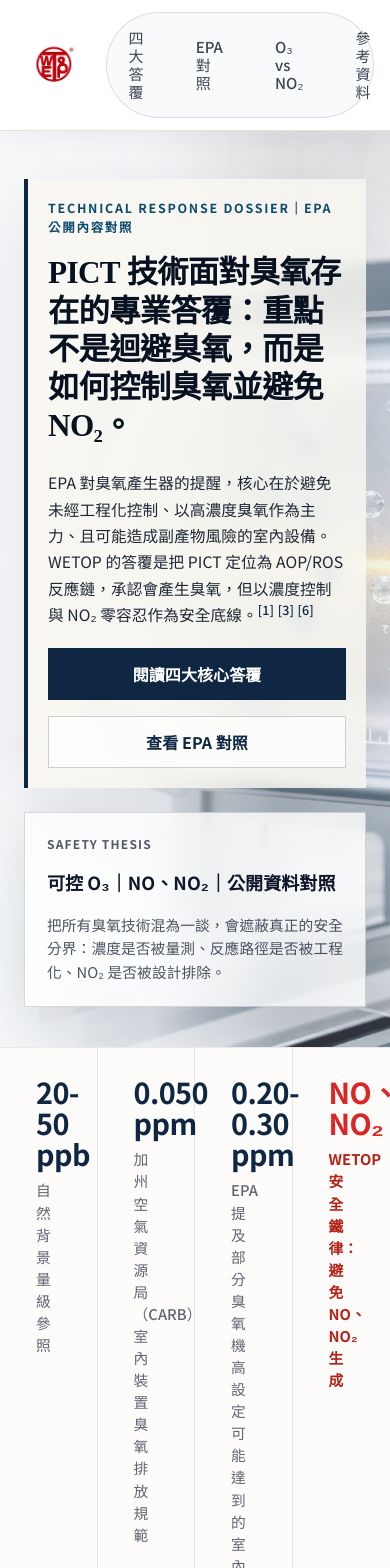
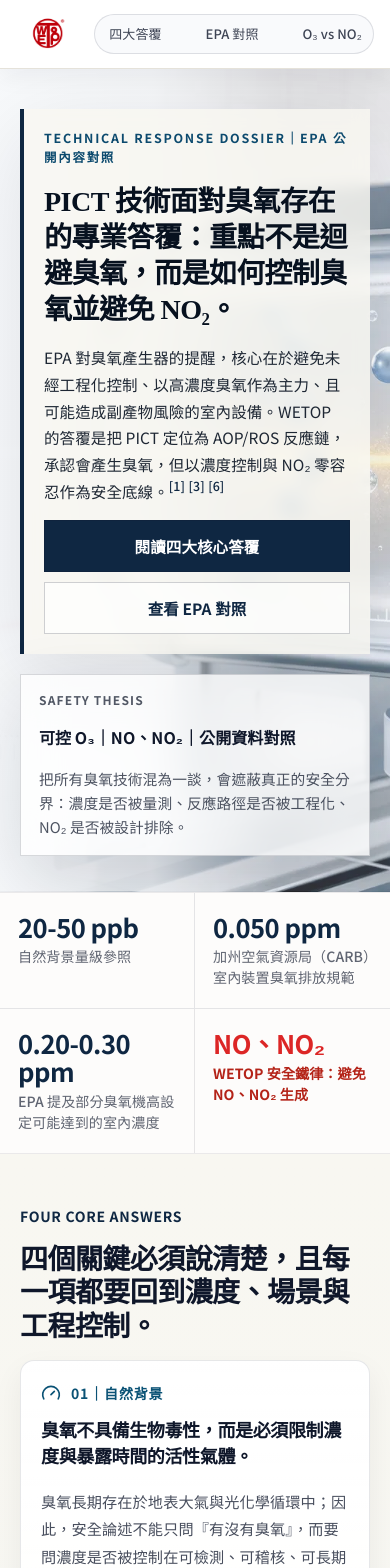
Before and after one commit to kavowu/pict-ozone-safety, a React (Vite) app: page / in a window 390 px wide. Shown: the top 1568 px of the page. Built offline with nearby package versions, Linux system fonts and the light colour scheme.

Commit message:
Full mobile UX optimization: nav, hero, metrics 2-col, cards, table, spacing

```diff
--- a/src/index.css
+++ b/src/index.css
@@ -1053,47 +1053,146 @@
   }
 
   @media (max-width: 760px) {
+    /* ── Navigation ── */
     .brand-logo {
-      height: 52px;
+      height: 44px;
     }
 
-    .hero-section {
-      padding: 48px 24px 40px;
-      min-height: calc(100vh - 64px);
+    .nav-links {
+      gap: 0;
+      overflow-x: auto;
+      white-space: nowrap;
+      -webkit-overflow-scrolling: touch;
+      padding: 4px;
+      border-radius: 999px;
+      scrollbar-width: none;
     }
 
-    .content-section,
-    .split-section,
-    .image-text-section,
-    .principle-section {
-      padding: 56px 24px;
+    .nav-links::-webkit-scrollbar {
+      display: none;
+    }
+
+    .nav-link {
+      font-size: 13px;
+      padding: 7px 10px;
+    }
+
+    /* ── Hero ── */
+    .hero-section {
+      padding: 40px 20px 36px;
+      min-height: auto;
+      background-attachment: scroll;
+    }
+
+    .hero-content {
+      grid-template-columns: 1fr;
+      padding: 0;
+      gap: 20px;
     }
 
     .hero-copy {
-      padding: clamp(20px, 3vw, 28px);
+      padding: 20px;
+    }
+
+    .hero-copy h1 {
+      font-size: clamp(1.7rem, 7.2vw, 2.4rem);
+      line-height: 1.28;
+      margin-bottom: 1rem;
+      margin-top: 0.3rem;
+    }
+
+    .lead {
+      font-size: 0.97rem;
+      line-height: 1.72;
+      margin-top: 12px;
+    }
+
+    .cta-buttons {
+      flex-direction: column;
+      gap: 10px;
+      margin-top: 1rem;
     }
 
     .cta-button {
       width: 100%;
       text-align: center;
       padding: 14px 20px;
-      font-size: 1rem;
+      font-size: 0.97rem;
       min-height: 48px;
       display: flex;
       align-items: center;
       justify-content: center;
     }
 
+    .hero-panel {
+      max-width: 100%;
+      padding: 16px 18px;
+    }
+
+    .hero-panel .thesis {
+      font-size: 16px;
+      line-height: 1.6;
+    }
+
+    /* ── Metrics band ── */
+    .metrics-band {
+      grid-template-columns: 1fr 1fr;
+    }
+
+    .metric-block {
+      padding: 20px 18px;
+      border-right: 1px solid rgba(15, 23, 42, 0.1);
+      border-bottom: 1px solid rgba(15, 23, 42, 0.1);
+    }
+
+    .metric-block:nth-child(2n) {
+      border-right: 0;
+    }
+
+    .metric-block:nth-last-child(-n+2) {
+      border-bottom: 0;
+    }
+
+    .metric-value {
+      font-size: clamp(1.6rem, 6.5vw, 2.2rem);
+      margin-bottom: 6px;
+    }
+
+    .metric-label {
+      font-size: 0.88rem;
+      line-height: 1.5;
+    }
+
+    /* ── Section padding ── */
+    .content-section,
+    .split-section,
+    .image-text-section,
+    .principle-section {
+      padding: 52px 20px;
+    }
+
+    /* ── Answer cards ── */
+    .answer-cards {
+      grid-template-columns: 1fr;
+      gap: 14px;
+    }
+
+    .answer-card {
+      padding: 22px 20px 20px;
+    }
+
+    .answer-card h3 {
+      font-size: 18px;
+    }
+
+    /* ── Split section (EPA) ── */
     .split-section {
       row-gap: 22px;
     }
 
-    .image-text-section {
-      gap: 40px;
-    }
-
-    .answer-cards {
-      grid-template-columns: 1fr;
+    .split-section h2 {
+      font-size: clamp(1.9rem, 7.5vw, 2.6rem);
+      margin-bottom: 1rem;
     }
 
     .issue-grid,
@@ -1101,8 +1200,37 @@
       grid-template-columns: 1fr;
     }
 
+    .issue-pair {
+      padding: 20px;
+    }
+
+    /* ── Image-text section ── */
+    .image-text-section {
+      gap: 36px;
+      background-size: 50px 50px;
+    }
+
+    .image-text-section h2 {
+      font-size: clamp(1.75rem, 7.2vw, 2.4rem);
+      margin-bottom: 1rem;
+      margin-top: 0.3rem;
+    }
+
+    .image-text-section p {
+      font-size: 0.97rem;
+    }
+
+    .reaction-concept {
+      font-size: 0.9rem;
+      padding: 12px 14px;
+      word-break: break-all;
+    }
+
+    /* ── Principle / NO2 section ── */
     .safety-principles {
       grid-template-columns: 1fr;
+      padding: 8px;
+      gap: 8px;
     }
 
     .safety-thesis {
@@ -1111,55 +1239,37 @@
     }
 
     .thesis-main {
-      padding: 26px 24px;
+      padding: 24px 20px;
     }
 
     .thesis-main h3 {
-      font-size: clamp(1.7rem, 8vw, 2.5rem);
+      font-size: clamp(1.7rem, 7.5vw, 2.4rem);
       margin-bottom: 1rem;
     }
 
     .thesis-main blockquote {
-      font-size: clamp(1.45rem, 7.4vw, 2rem);
-      line-height: 1.42;
+      font-size: clamp(1.3rem, 6.5vw, 1.8rem);
+      line-height: 1.48;
       padding-left: 16px;
       border-left-width: 4px;
     }
 
     .thesis-main > p {
-      font-size: 0.98rem;
+      font-size: 0.95rem;
       line-height: 1.75;
     }
 
-    .safety-principles {
-      padding: 8px;
-      gap: 8px;
-    }
-
     .principle-item {
-      min-height: 82px;
-      padding: 18px 18px 18px 44px;
-      font-size: 0.98rem;
+      min-height: 80px;
+      padding: 16px 16px 16px 44px;
+      font-size: 0.95rem;
     }
 
     .principle-item::before {
       left: 12px;
-      font-size: 0.92rem;
+      font-size: 0.9rem;
       width: 20px;
       height: 20px;
-    }
-
-    .reference-list {
-      grid-template-columns: 1fr;
-    }
-
-    .reference-item {
-      grid-template-columns: 1fr;
-      gap: 10px;
-    }
-
-    .reference-item .ref-number {
-      grid-row: auto;
     }
 
     .principle-banner {
@@ -1169,11 +1279,45 @@
     }
 
     .principle-section h2 {
-      font-size: clamp(1.55rem, 8vw, 2.1rem);
-      line-height: 1.15;
+      font-size: clamp(1.55rem, 7.5vw, 2.1rem);
+      line-height: 1.2;
       padding-bottom: 10px;
       margin-bottom: 16px;
       border-bottom-width: 2px;
+    }
+
+    /* ── Table ── */
+    table {
+      display: block;
+      overflow-x: auto;
+      -webkit-overflow-scrolling: touch;
+      font-size: 0.88rem;
+    }
+
+    table th,
+    table td {
+      padding: 10px 12px;
+      min-width: 80px;
+    }
+
+    /* ── References ── */
+    .reference-list {
+      grid-template-columns: 1fr;
+    }
+
+    .reference-item {
+      grid-template-columns: 40px 1fr;
+      gap: 12px;
+      padding: 18px;
+    }
+
+    .reference-item .ref-number {
+      grid-row: auto;
+      font-size: 1.1rem;
+    }
+
+    .reference-item .ref-description {
+      font-size: 14px;
     }
   }
 
```
Also changed, not shown: 4 other files (tests, documents, lock files or other folders).
